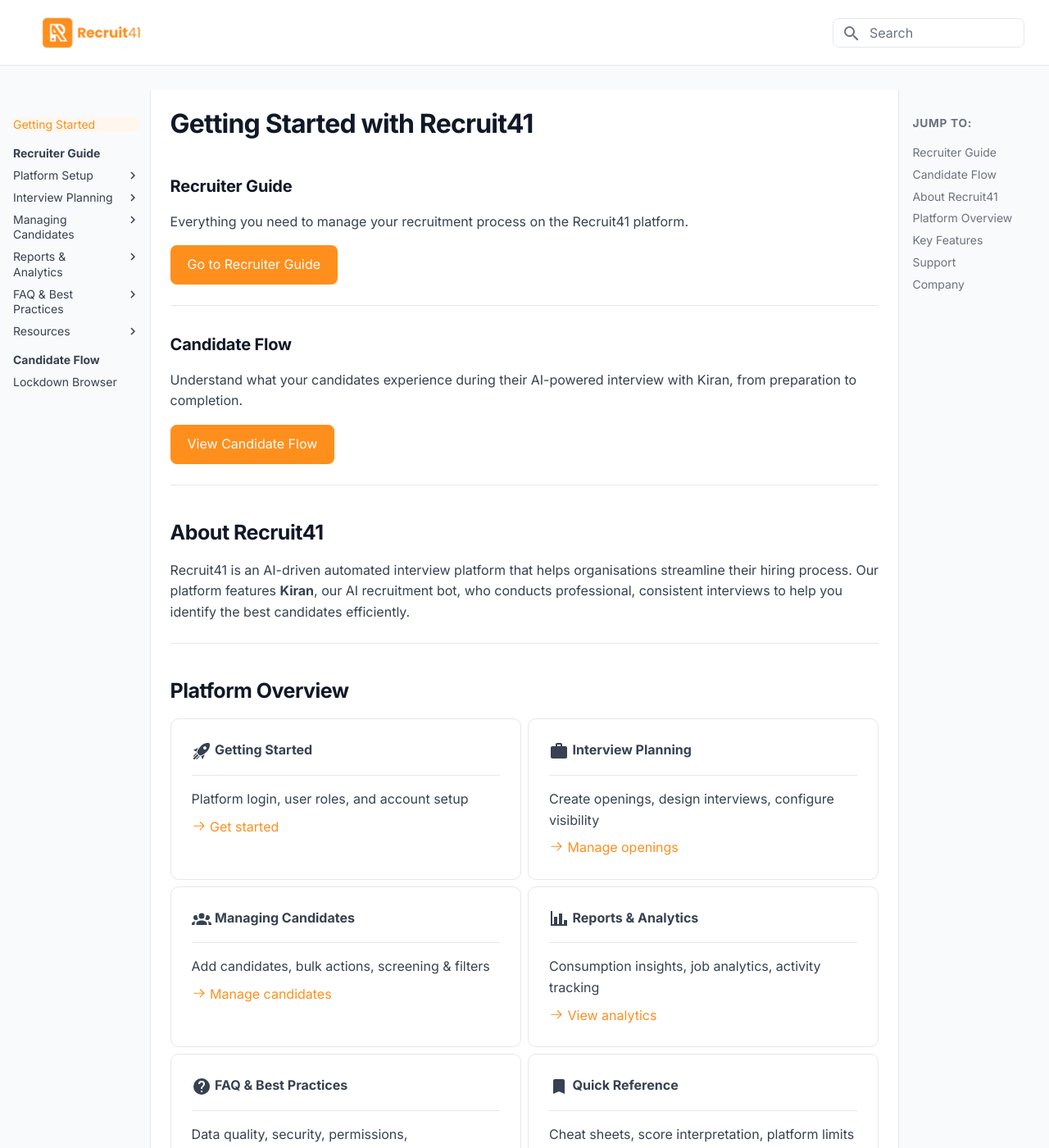
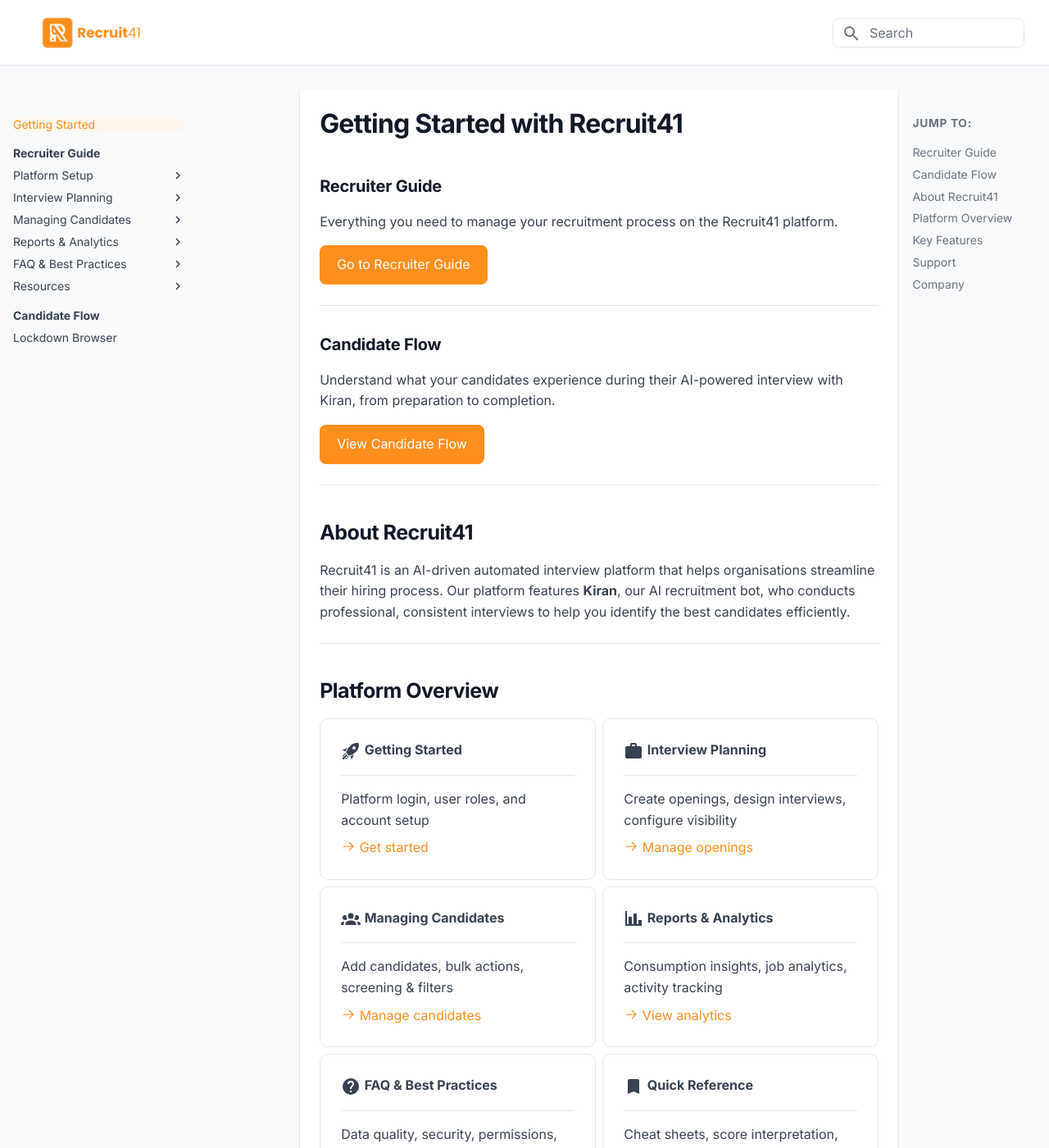
Before and after one commit to recruit41/docs, an MkDocs documentation site: the page built from docs/index.md, in a window 1280 px wide and 1400 px high. Shown: the whole window at 82% size. Built offline with MkDocs 1.6.1 and Material for MkDocs 9.7.7, drawn with Linux system fonts in a browser that asks for light colours.

Commit message:
style: adjust flex layout ratio to 2:4:1
Co-Authored-By: Claude Opus 4.6 <noreply@anthropic.com>

```diff
--- a/docs/stylesheets/extra.css
+++ b/docs/stylesheets/extra.css
@@ -118,16 +118,16 @@
   max-width: 100%;
 }
 
-/* Left sidebar — 1 part */
+/* Left sidebar — 2 parts */
 .md-main__inner > .md-sidebar--primary {
-  flex: 1 1 0%;
+  flex: 2 1 0%;
   min-width: 0;
   text-align: left;
 }
 
-/* Main content — 5 parts */
+/* Main content — 4 parts */
 .md-main__inner > .md-content {
-  flex: 5 1 0%;
+  flex: 4 1 0%;
   min-width: 0;
   max-width: none;
 }
```
